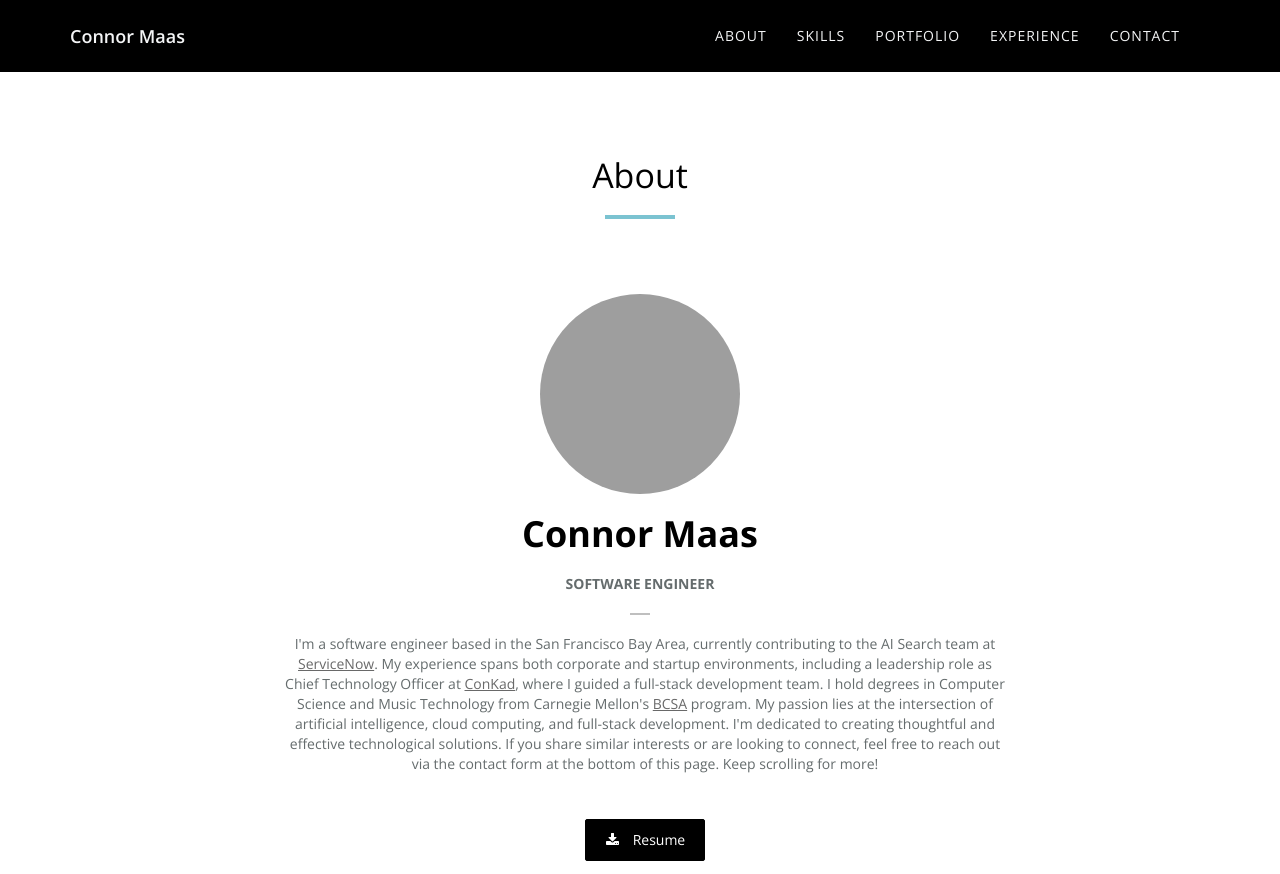
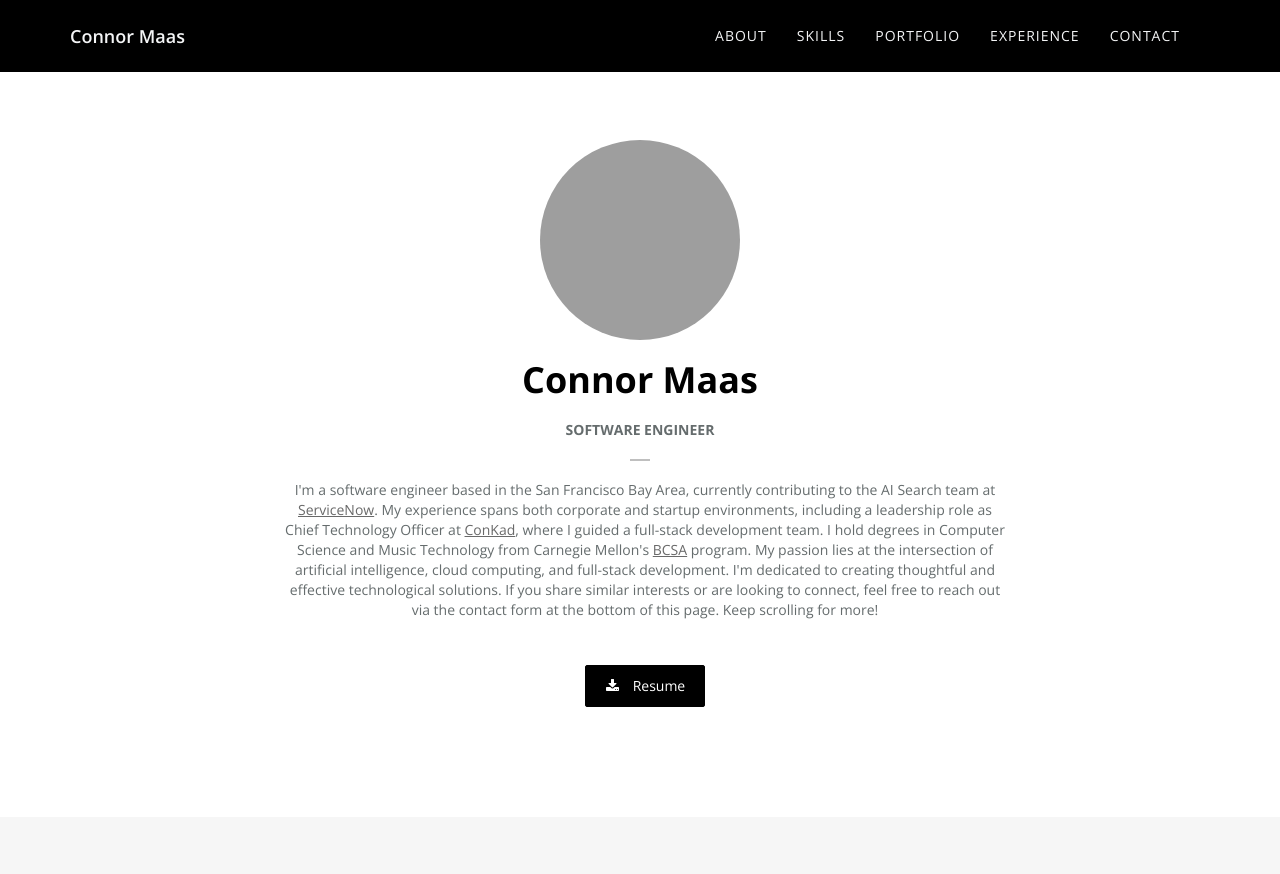
Before and after one commit to connormaas/personal-website, a plain HTML site: page index.html in a window 1280 px wide. Shown: the top 874 px of the page. Drawn offline with nearby package versions, Linux system fonts and the light colour scheme; grey boxes are pictures that could not be loaded; files whose address does not match are found by name.

Commit message:
remove about section title

```diff
--- a/index.html
+++ b/index.html
@@ -66,10 +66,10 @@
 <!-- About Section -->
 <div id="about" class="text-center">
   <div class="container">
-      <div class="section-title center">
+      <!-- <div class="section-title center">
         <h2>About</h2>
         <hr>
-      </div>
+      </div> -->
       <div class="row">
           <div class="col-md-12 text-center">
               <img src="img/about.jpg" class="img-responsive">
```
